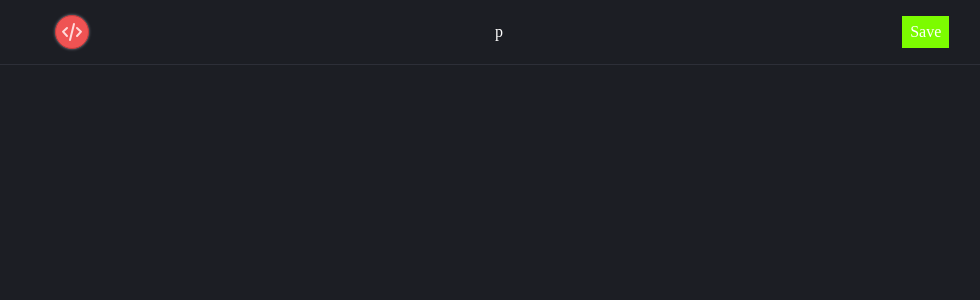
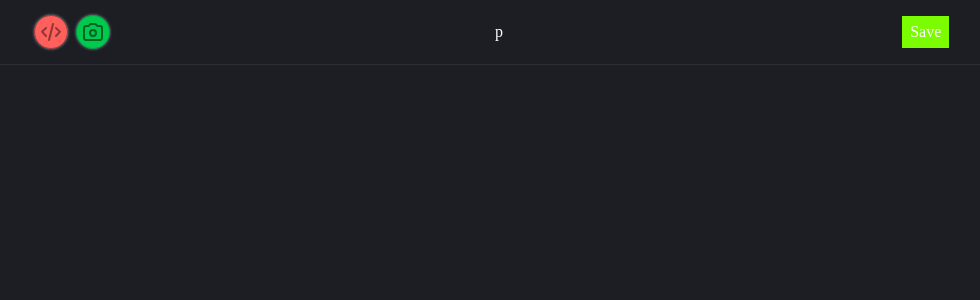
Before and after one commit to saeed-barzegari/ERD-Editor, a Vue app: page / in a window 1280 px wide. Shown: the top 300 px of the page, without its empty margins (141-1121 px from the left). Built offline with nearby package versions, Linux system fonts and the light colour scheme.

Commit message:
Export Diagram as Image

```diff
--- a/src/components/ERDCanvas.vue
+++ b/src/components/ERDCanvas.vue
@@ -102,6 +102,14 @@ export default defineComponent({
     showExportCode(){
       this.code = this.erd.generateCode();
       this.exportCodeVisible = true;
+    },
+    downloadImage(filename = 'image') {
+      console.log("convert img")
+      const a = document.createElement('a');
+      a.href = this.canvas.context.canvas.toDataURL("image/jpeg");
+      a.download = `${filename}.jpeg`;
+      document.body.appendChild(a);
+      a.click();
     }
   },
   data() {
--- a/src/components/ERDTopBar.vue
+++ b/src/components/ERDTopBar.vue
@@ -5,12 +5,22 @@
 <template>
   <div class="top-bar">
     <div>
-      <span class="icon" @click="$emit('onOpenCode')">
+      <span class="icon icon-red" @click="$emit('onOpenCode')">
         <svg xmlns="http://www.w3.org/2000/svg" width="100%" height="100%" fill="none" viewBox="0 0 24 24">
           <path d="M7 8L3 11.6923L7 16M17 8L21 11.6923L17 16M14 4L10 20" stroke-width="2"
                 stroke-linecap="round" stroke-linejoin="round"/>
         </svg>
-    </span>
+      </span>
+      <span class="icon icon-green" @click="$emit('onExportImage')">
+        <svg xmlns="http://www.w3.org/2000/svg" width="100%" height="100%" viewBox="0 0 24 24" fill="none">
+          <path
+              d="M12 16C13.6569 16 15 14.6569 15 13C15 11.3431 13.6569 10 12 10C10.3431 10 9 11.3431 9 13C9 14.6569 10.3431 16 12 16Z"
+              stroke-width="2" stroke-linecap="round" stroke-linejoin="round"/>
+          <path
+              d="M3 16.8V9.2C3 8.0799 3 7.51984 3.21799 7.09202C3.40973 6.71569 3.71569 6.40973 4.09202 6.21799C4.51984 6 5.0799 6 6.2 6H7.25464C7.37758 6 7.43905 6 7.49576 5.9935C7.79166 5.95961 8.05705 5.79559 8.21969 5.54609C8.25086 5.49827 8.27836 5.44328 8.33333 5.33333C8.44329 5.11342 8.49827 5.00346 8.56062 4.90782C8.8859 4.40882 9.41668 4.08078 10.0085 4.01299C10.1219 4 10.2448 4 10.4907 4H13.5093C13.7552 4 13.8781 4 13.9915 4.01299C14.5833 4.08078 15.1141 4.40882 15.4394 4.90782C15.5017 5.00345 15.5567 5.11345 15.6667 5.33333C15.7216 5.44329 15.7491 5.49827 15.7803 5.54609C15.943 5.79559 16.2083 5.95961 16.5042 5.9935C16.561 6 16.6224 6 16.7454 6H17.8C18.9201 6 19.4802 6 19.908 6.21799C20.2843 6.40973 20.5903 6.71569 20.782 7.09202C21 7.51984 21 8.0799 21 9.2V16.8C21 17.9201 21 18.4802 20.782 18.908C20.5903 19.2843 20.2843 19.5903 19.908 19.782C19.4802 20 18.9201 20 17.8 20H6.2C5.0799 20 4.51984 20 4.09202 19.782C3.71569 19.5903 3.40973 19.2843 3.21799 18.908C3 18.4802 3 17.9201 3 16.8Z"
+              stroke-width="2" stroke-linecap="round" stroke-linejoin="round"/>
+        </svg>
+      </span>
     </div>
     <div>p</div>
     <div>
@@ -48,10 +58,27 @@
 .icon {
   stroke: #ffdada;
   height: 24px;
-  background: #ef5353;
   border-radius: 100%;
   padding: 4px;
   box-shadow: 0 0 3px #828691;
-  border: 1px solid #c73b3b;
+  margin: 0 4px;
+}
+
+.icon-red {
+  stroke: #8d3736;
+  background: #FF605C;
+  border: 1px solid #a13d3b;
+}
+
+.icon-orange {
+  stroke: #8a6626;
+  background: #FFBD44;
+  border: 1px solid #c08e33;
+}
+
+.icon-green {
+  stroke: #016226;
+  background: #00CA4E;
+  border: 1px solid #02a441;
 }
 </style>
--- a/src/components/erd/erd.ts
+++ b/src/components/erd/erd.ts
@@ -25,6 +25,7 @@ export class Erd extends Viewport {
 
     constructor() {
         super();
+        this.background = "#1c1e24";
 
         this.addListener('click', () => {
             this.selected.forEach(child => {
--- a/src/views/EditorView.vue
+++ b/src/views/EditorView.vue
@@ -1,6 +1,6 @@
 <template>
   <div class="erd">
-    <ERDTopBar @onOpenCode="showExportCode"></ERDTopBar>
+    <ERDTopBar @onOpenCode="showExportCode" @onExportImage="exportImage"></ERDTopBar>
     <div class="main">
       <ERDCanvas ref="erd"/>
     </div>
@@ -15,6 +15,10 @@ const erd = ref<ERDCanvas>();
 
 function showExportCode(){
   erd.value.showExportCode();
+}
+
+function exportImage(){
+  erd.value.downloadImage();
 }
 
 </script>
```
